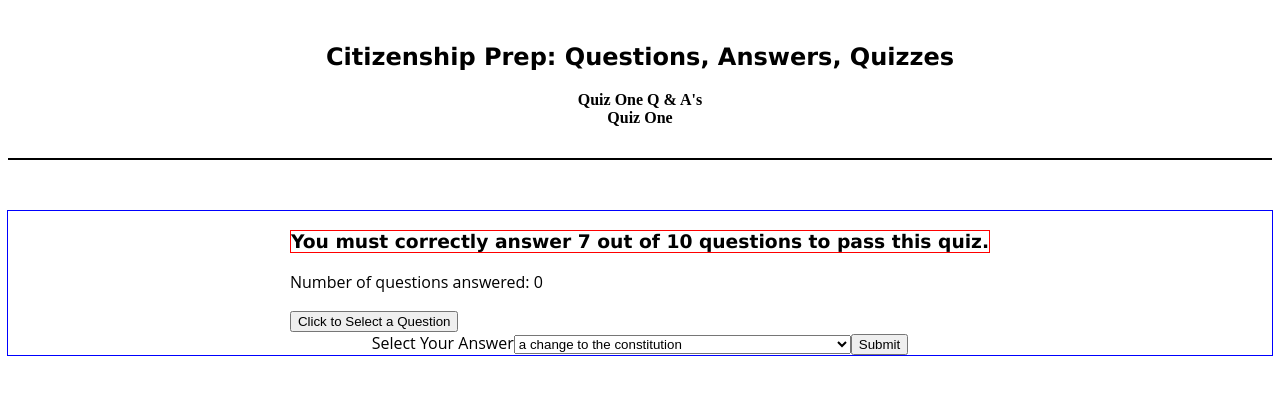
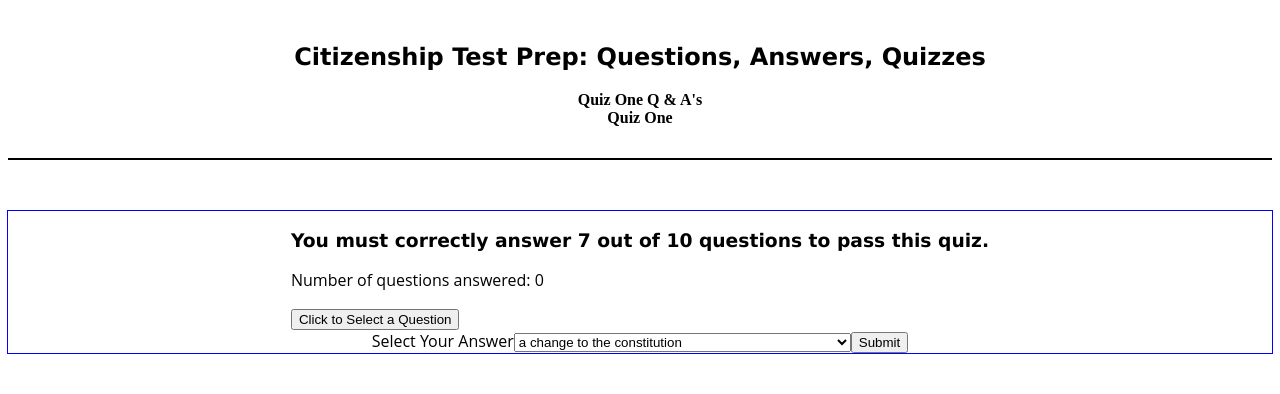
Before and after one commit to mmaustin/citizenship-questions-answers, a React (Create React App) app in the folder citizenship-frontend/: page /questions/quizone in a window 1280 px wide. Shown: the top 394 px of the page. Built offline with nearby package versions, Linux system fonts and the light colour scheme.

Commit message:
added class names to most unconditonal elements on the quiz page

```diff
--- a/citizenship-frontend/src/app/Navbar.js
+++ b/citizenship-frontend/src/app/Navbar.js
@@ -6,7 +6,7 @@ const Navbar = () => {
     return(
         <nav>
             <section id='nav-section'>
-                <h2 id='nav-heading'>Citizenship Prep: Questions, Answers, Quizzes</h2>
+                <h2 id='nav-heading'>Citizenship Test Prep: Questions, Answers, Quizzes</h2>
                 <div id='nav-link-container'>
                     <Link className='nav-link-text' to='/'>Quiz One Q & A's</Link>
                     <Link className='nav-link-text' to='/questions/quizone'>Quiz One</Link>
--- a/citizenship-frontend/src/features/questions/QuizOne.js
+++ b/citizenship-frontend/src/features/questions/QuizOne.js
@@ -67,15 +67,15 @@ export const QuizOne = () => {
                 <p className='selected-question'>{question}</p>
                 <button className='question-selector' onClick={getRandomQuestion}>Click to Select a Question</button>
             </div>
-            <div>
+            <div className='sub-container-two'>
                 <form onSubmit={e => handleSubmit(e)}>
                     <label>
                         Select Your Answer
-                        <select value={selectAnswer} onChange={e => handleChange(e)}>
+                        <select className='answer-selector' value={selectAnswer} onChange={e => handleChange(e)}>
                             {answers}
                         </select>
                     </label>
-                    <input type="submit" value="Submit" />
+                    <input className='submit-answer' type="submit" value="Submit" />
                 </form>
             </div>
             {listQuestions.length === 0 &&
--- a/citizenship-frontend/src/index.css
+++ b/citizenship-frontend/src/index.css
@@ -135,6 +135,5 @@ nav {
 }
 
 .pass-requirement {
-    border: 1px solid red;
     font-family:Verdana, Geneva, Tahoma, sans-serif;
 }
```
